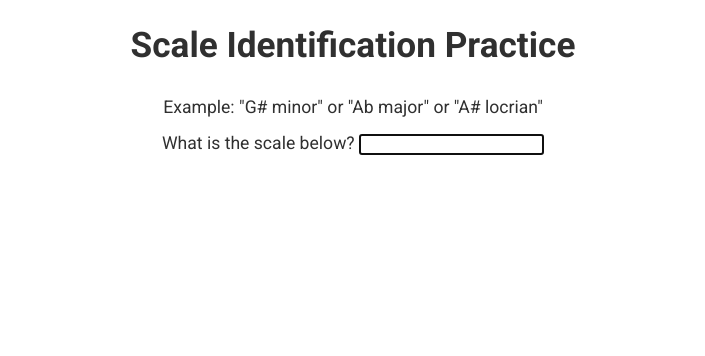
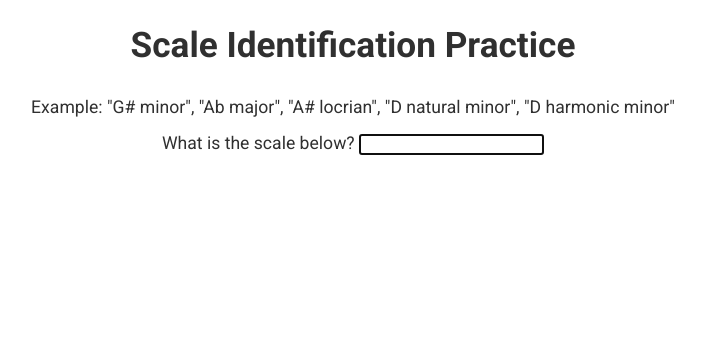
Before and after one commit to danchurlian/Music-Practice-Site, a Flask app: template templates/scale_page.html in a window 1280 px wide. Shown: the part 64-420 px from the top of the page, without its empty margins (287-992 px from the left). Run offline with Flask 3, Linux system fonts and the light colour scheme; the template is opened without the code that fills it, so the values that code supplies are empty; parts of the project's set-up code (start-up, migrations or seed data) failed here and were passed over.

Commit message:
Add support for harmonic and natural minor scales

```diff
--- a/app.py
+++ b/app.py
@@ -47,6 +47,10 @@ def get_scale_xml(letter: str, mode: str, accidental: str = None) -> str:
         SCALE_STEPS = [2, 2, 1, 2, 2, 2, 1]
     elif (mode == "minor"):
         SCALE_STEPS = [2, 1, 2, 2, 2, 2, 1]
+    elif (mode == "harmonic minor"):
+        SCALE_STEPS = [2, 1, 2, 2, 1, 3, 1]
+    elif (mode == "natural minor"):
+        SCALE_STEPS = [2, 1, 2, 2, 1, 2, 2]
     elif (mode == "dorian"):
         SCALE_STEPS = [2, 1, 2, 2, 2, 1, 2]
     elif (mode == "phrygian"):
@@ -169,6 +173,11 @@ def get_random_scale_info() -> tuple:
         ("B", "flat"): ["major", "dorian", "phrygian", "lydian", "mixolydian", "locrian", "minor"]
     }
     mode_list: list = mode_map[key] if key in mode_map else ["major", "dorian", "phrygian", "lydian", "mixolydian", "locrian", "minor"]
+
+    # add other minor modes if possible
+    if mode_list[-1] == "minor":
+        mode_list.extend(["harmonic minor", "natural minor"])
+
     random_mode: str = random.choice(mode_list)
 
     return (random_scale_letter, random_mode, random_accidental)
--- a/templates/scale_page.html
+++ b/templates/scale_page.html
@@ -16,7 +16,7 @@
         {{ utils.header() }}
         <main id="scale_main">
             <h1>Scale Identification Practice</h1>
-            <div>Example: "G# minor" or "Ab major" or "A# locrian"</div>
+            <div>Example: "G# minor", "Ab major", "A# locrian", "D natural minor", "D harmonic minor"</div>
             <form method="post">
                 <label for="user_input">What is the scale below?</label>
                 <input name="user_input" id="user_input" autofocus="true" autocomplete="off" required="true">
```
